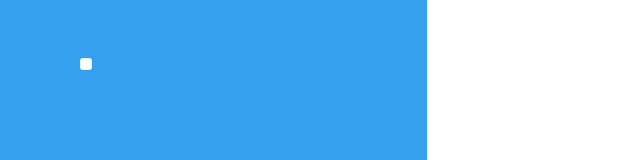
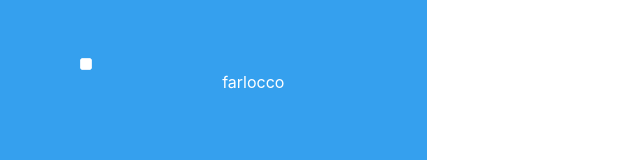
Before and after one commit to Frenzarectah/Investment_plan, a React (Create React App) app: page / in a window 1280 px wide. Shown: the part 386-546 px from the top of the page, without its empty margins (0-640 px from the left). Built offline with nearby package versions, Linux system fonts and the light colour scheme.

Commit message:
using component to train react

```diff
--- a/src/App.js
+++ b/src/App.js
@@ -9,7 +9,7 @@
       <div class="w-1/3 h-full bg-[#35A0EE] text-white pt-12 pl-20">
         <div class="flex flex-row">
           <img alt="united" src={logo1}></img>
-          <img alt="propertier" src={logo2}></img>
+            <img alt="propertier" src={logo2}></img>
         </div>
         <Progress/>
       </div>
--- a/src/components/Progress/Progress.js
+++ b/src/components/Progress/Progress.js
@@ -5,14 +5,17 @@
 import rect_ from './assets/Rectangle.png';
 import rect_xs from './assets/Rectangle_xs.png';
 
+const finta = "farlocco";
+
 const Progress = (props)=>{
     return(
-        <div>
+        <>
         <div class="montserrat h-[180px] mt-[200px] text-left text-white">pippone</div>
             <div id="placeholder">
                 <img src={rect_}/>
+                <div>{finta}</div>
             </div>
-        </div>
+        </>
         )
 }
 
```
